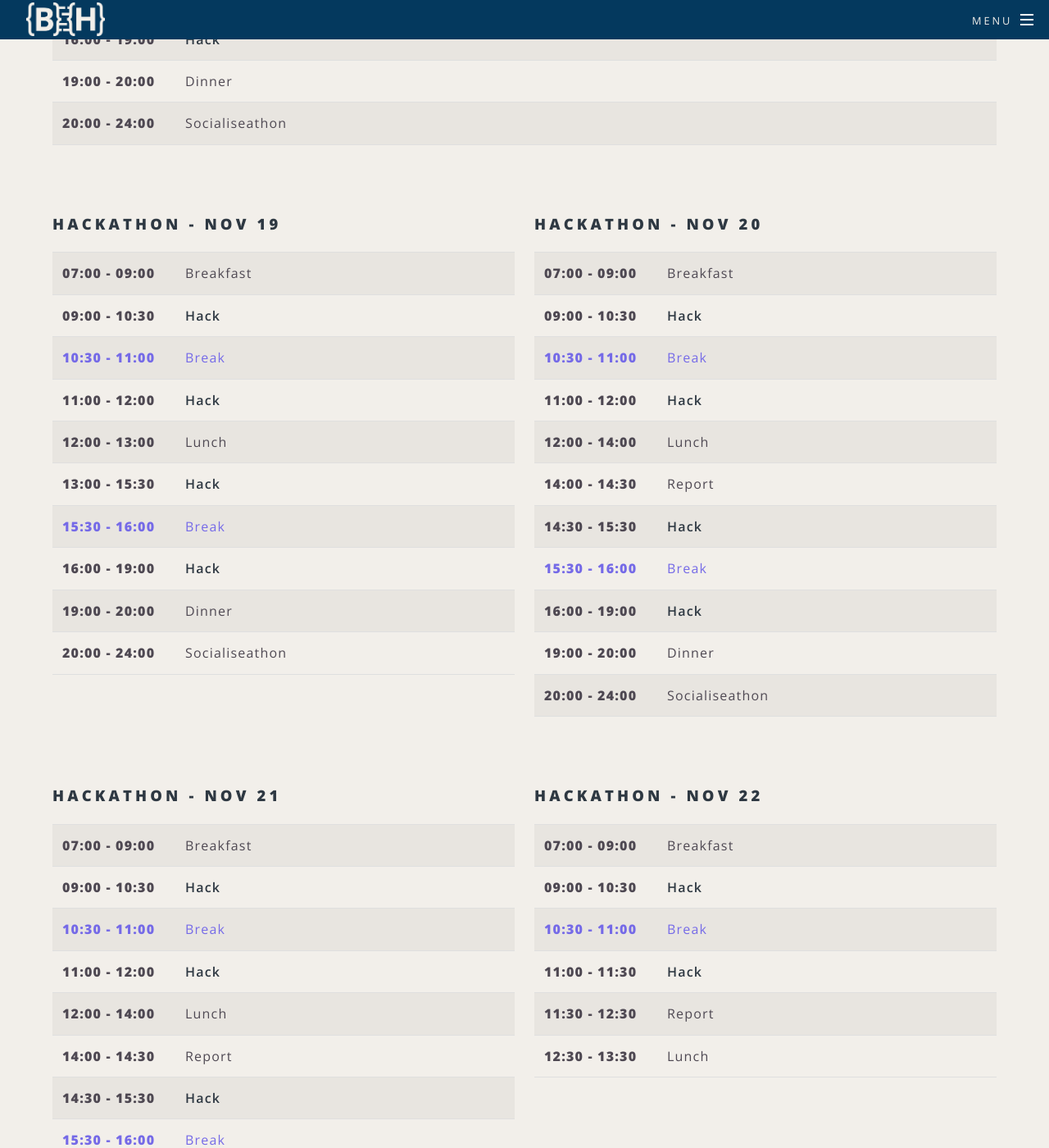
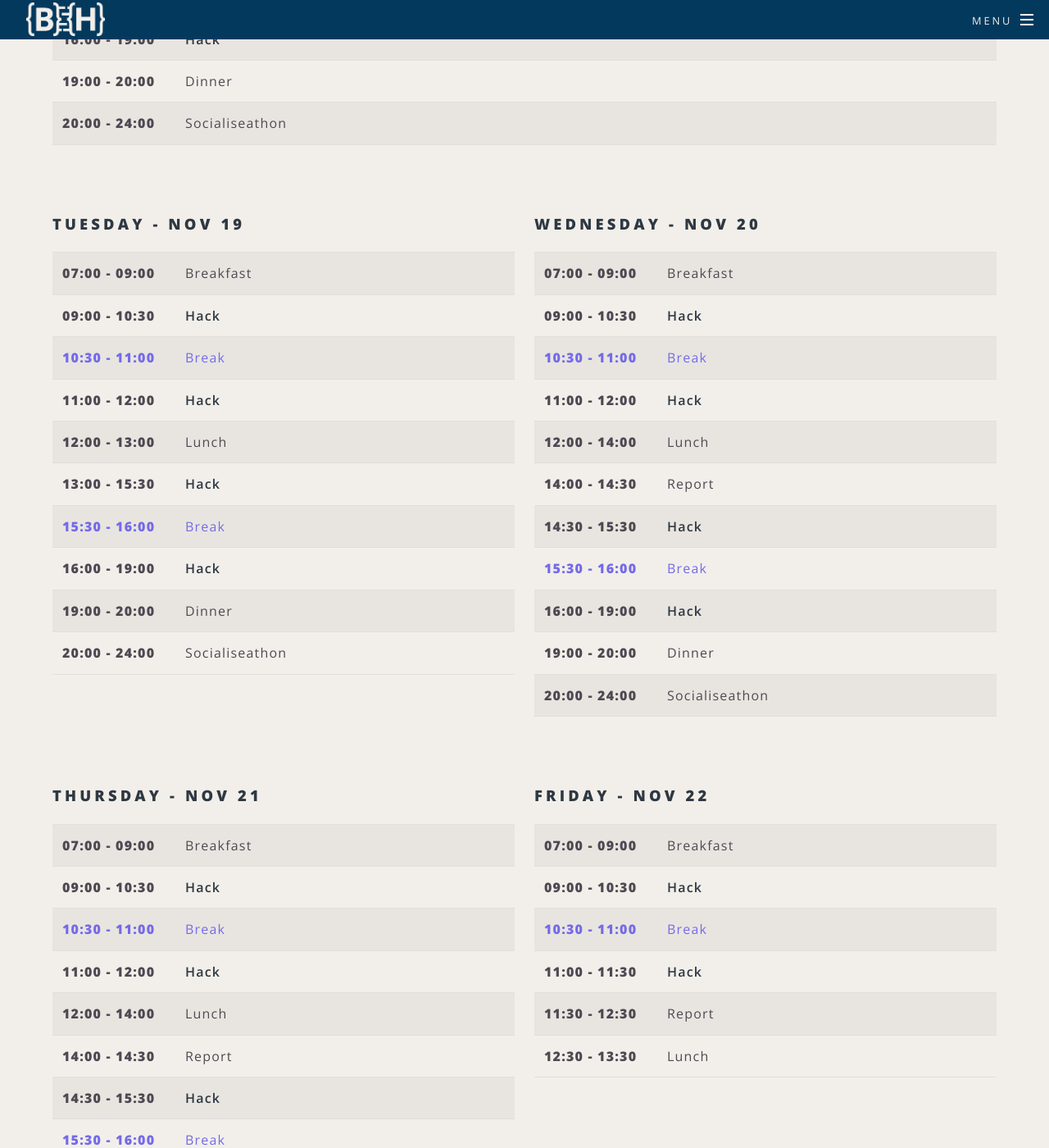
Before and after one commit to elixir-europe/biohackathon-europe-2019, a Jekyll site: the page built from programme.html, in a window 1280 px wide and 1400 px high, scrolled down 939 px. Shown: the whole window at 82% size. Built offline with Jekyll 4.4.1, drawn with Linux system fonts in a browser that asks for light colours; nearby versions of some CDN libraries; some of the changed text lies outside the part shown.

Commit message:
Changed labels days in programme

```diff
--- a/programme.html
+++ b/programme.html
@@ -52,7 +52,7 @@ title: Programme
                 </table>
             </div>
             <div class="col-md-6 day">
-                <h3>Hackathon - Nov 19</h3>
+                <h3>Tuesday - Nov 19</h3>
                 <table>
                     <tbody>
                         <tr>
@@ -99,7 +99,7 @@ title: Programme
                 </table>
             </div>
             <div class="col-md-6 day">
-                <h3>Hackathon - Nov 20</h3>
+                <h3>Wednesday - Nov 20</h3>
                 <table>
                     <tbody>
                         <tr>
@@ -150,7 +150,7 @@ title: Programme
                 </table>
             </div>
             <div class="col-md-6 day">
-                <h3>Hackathon - Nov 21</h3>
+                <h3>Thursday - Nov 21</h3>
                 <table>
                     <tbody>
                         <tr>
@@ -201,7 +201,7 @@ title: Programme
                 </table>
             </div>
             <div class="col-md-6 day">
-                <h3>Hackathon - Nov 22</h3>
+                <h3>Friday - Nov 22</h3>
                 <table>
                     <tbody>
                         <tr>
```
Also changed, not shown: other parts of programme.html (+1 -1 lines).
